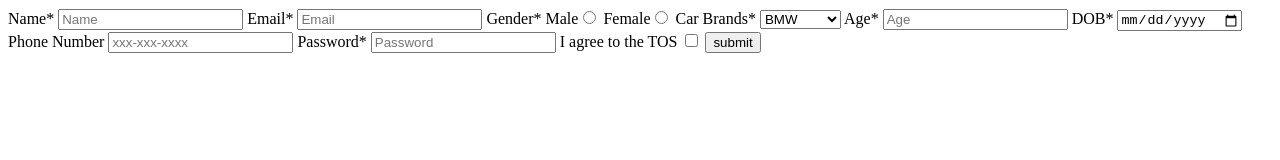
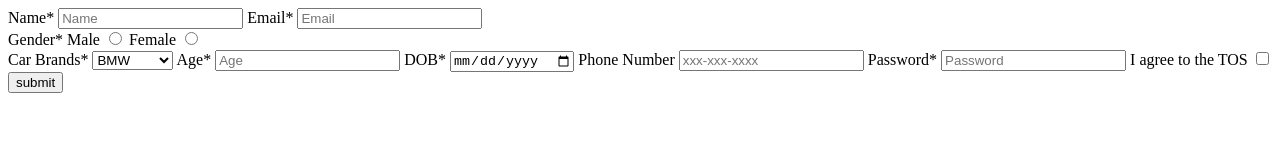
Before and after one commit to acciojob/signup-form-car-Prajwalwani05, a website: page main.html in a window 1280 px wide. Drawn offline with Linux system fonts and the light colour scheme.

Commit message:
created a submission

```diff
--- a/main.html
+++ b/main.html
@@ -12,15 +12,19 @@
 		<input type="text" placeholder="Name" name="name" id="#name" required>
 		<label for="email">Email*</label>
 		<input type="email" placeholder="Email" name="email" id="#email" required>
-		<label for="gender">Gender*</label>
-		 Male<input type="radio" name="gender" id="#gender_m" required>
-		Female<input type="radio" name="gender" id="#gender_f" required>
+		<div>
+                <label for="gender">Gender*</label>
+                <label for="male">Male</label>
+                <input type="radio" id="#gender_m" name="gender" required>
+                <label for="female">Female</label>
+                <input type="radio" id="#gender_f" name="gender">
+            </div>
 		<label for="cars">Car Brands*</label>
-		<select  id="#cars" name="cars" required>
+		<select  id="#cars" name="#cars" required>
 <!-- 			<option value="" selected disabled>--Please choose an option--</option> -->
-			<option value="bmw">BMW</option>
-			<option value="audi">Audi</option>
-			<option value="mercedez">Mercedez</option>
+			<option value="bmw" id="#cars">BMW</option>
+			<option value="audi" id="#cars">Audi</option>
+			<option value="mercedez" id="#cars">Mercedez</option>
 		</select>
 		<label for="age">Age*</label>
 		<input type="tel" placeholder="Age" name="age" id="#age" required>
```
